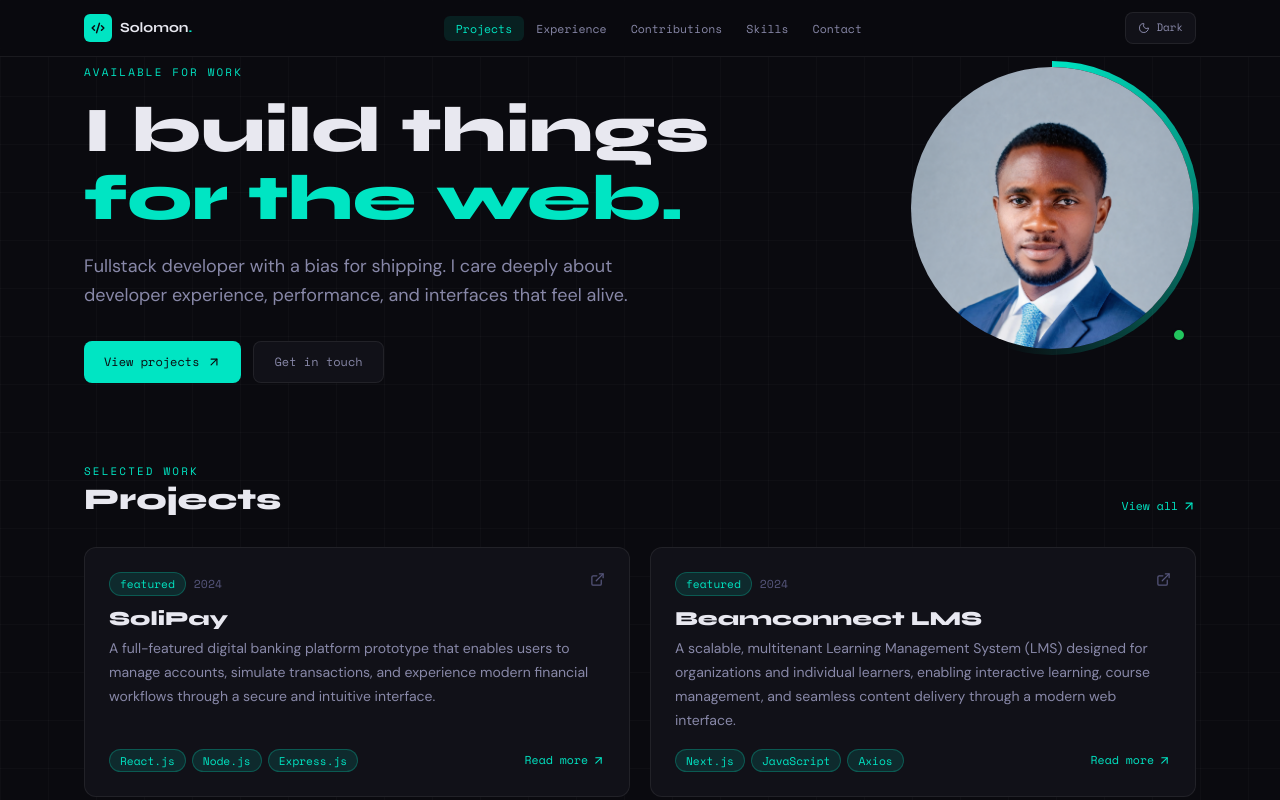
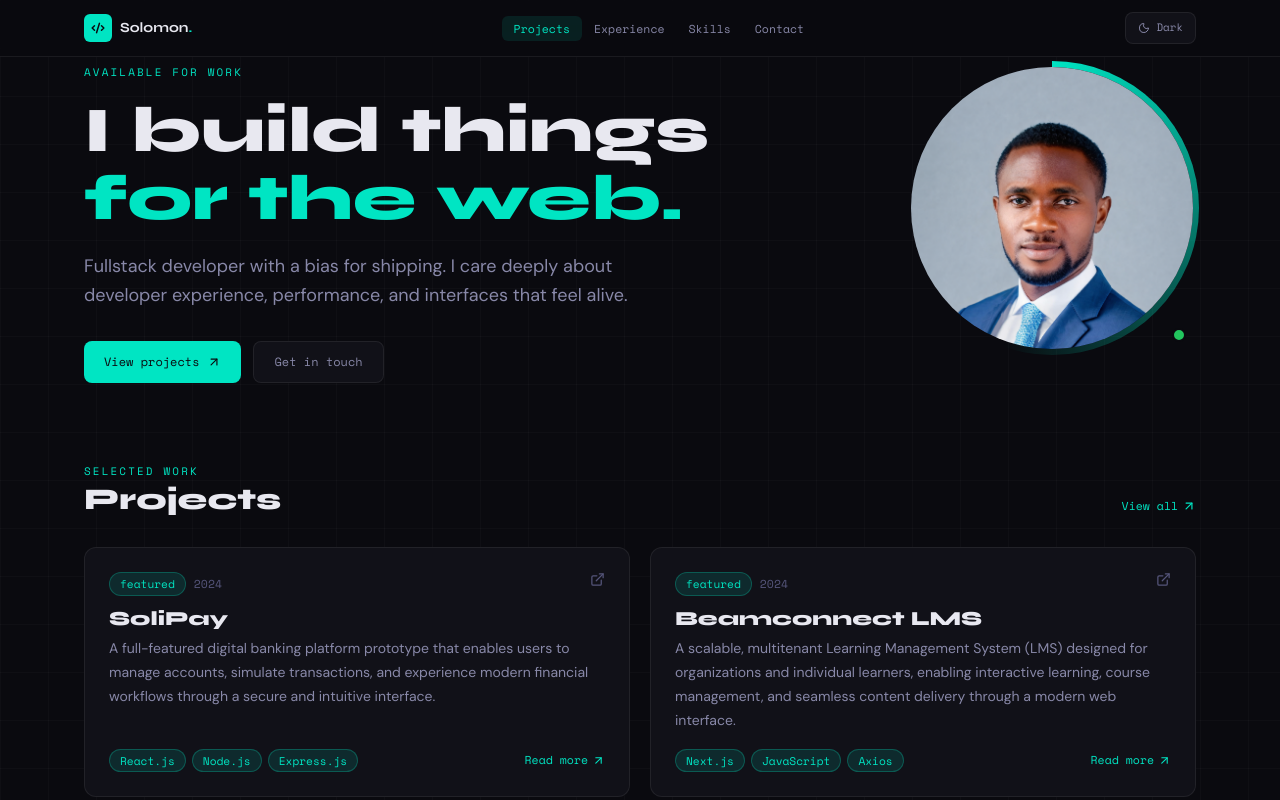
Before and after one commit to solomonojox/my-portfolio, a Next.js app: page / in a window 1280 px wide. Shown: the top 800 px of the page. Built offline with nearby package versions, Linux system fonts and the light colour scheme.

Commit message:
Update Nav.tsx

```diff
--- a/components/Nav.tsx
+++ b/components/Nav.tsx
@@ -9,7 +9,7 @@ import { Sun, Moon, Zap, FileText, Sparkles, Monitor, Menu, X, Code2 } from 'luc
 const navLinks = [
   { href: '/', label: 'Projects' },
   { href: '/experience', label: 'Experience' },
-  { href: '/contributions', label: 'Contributions' },
+  // { href: '/contributions', label: 'Contributions' },
   { href: '/skills', label: 'Skills' },
   { href: '/contact', label: 'Contact' },
 ];
```
